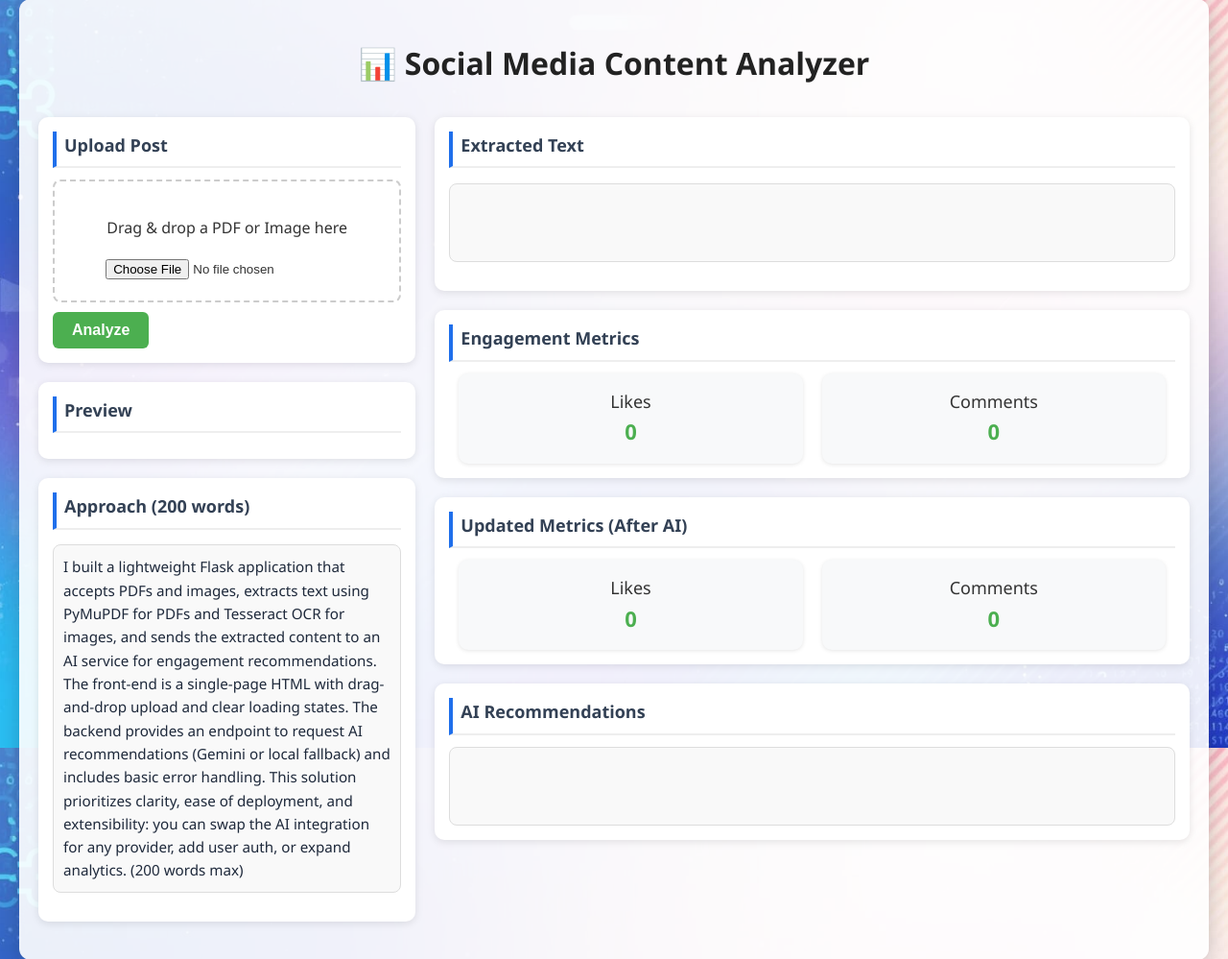
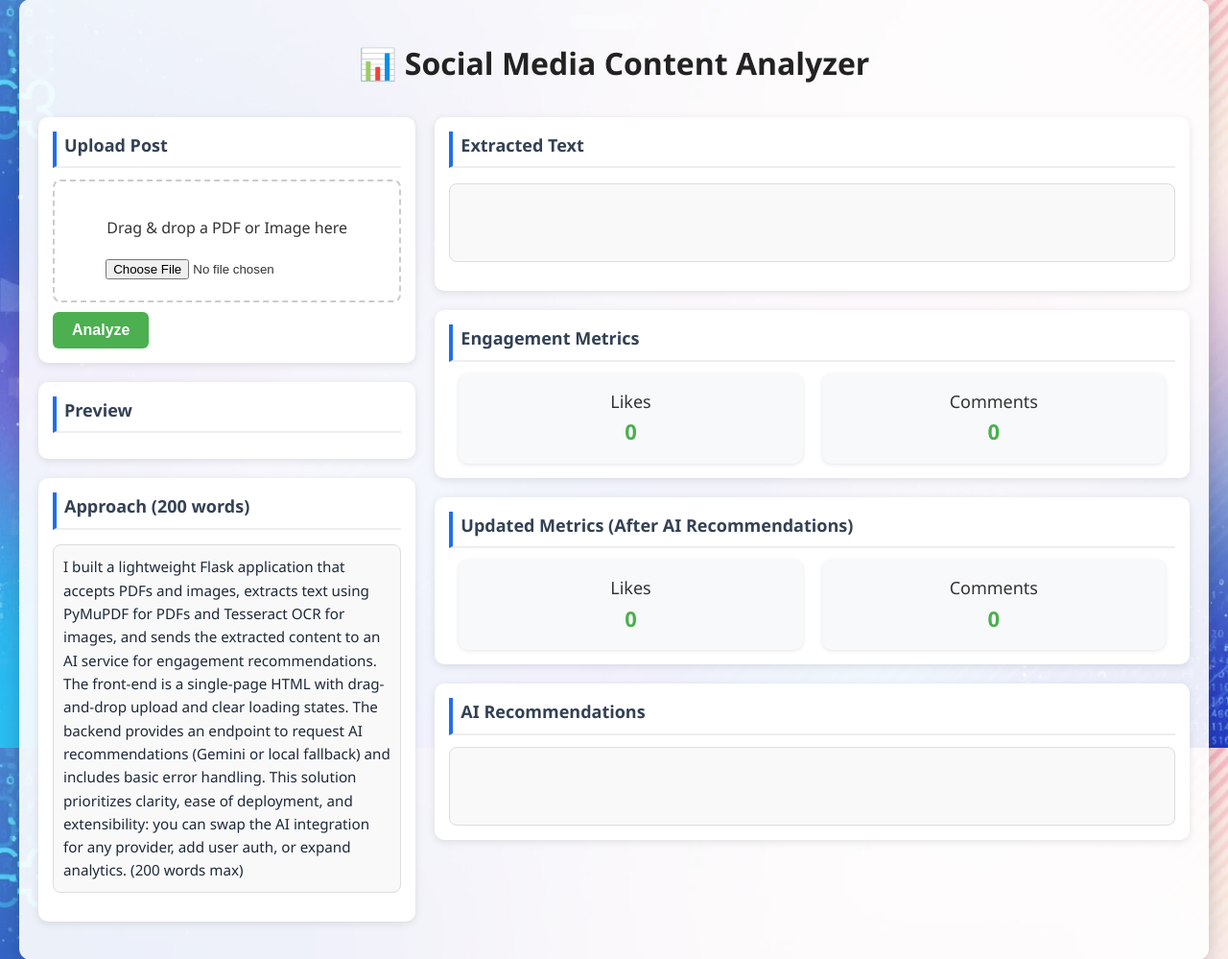
Before and after one commit to suyashrcb15/social_media_content_analyzer, a Flask app: page / in a window 1280 px wide. Shown: the part 21-1020 px from the top of the page at 96% size. Run offline with Flask 2, Linux system fonts and the light colour scheme.

Commit message:
Update index.html and app.py

```diff
--- a/templates/index.html
+++ b/templates/index.html
@@ -179,7 +179,7 @@
       </div>
 
       <div class="card">
-        <h2>Updated Metrics (After AI)</h2>
+        <h2>Updated Metrics (After AI Recommendations)</h2>
         <div class="metrics">
           <div class="metric-box">
             Likes <div class="metric-value" id="updatedLikesCount">0</div>
```
